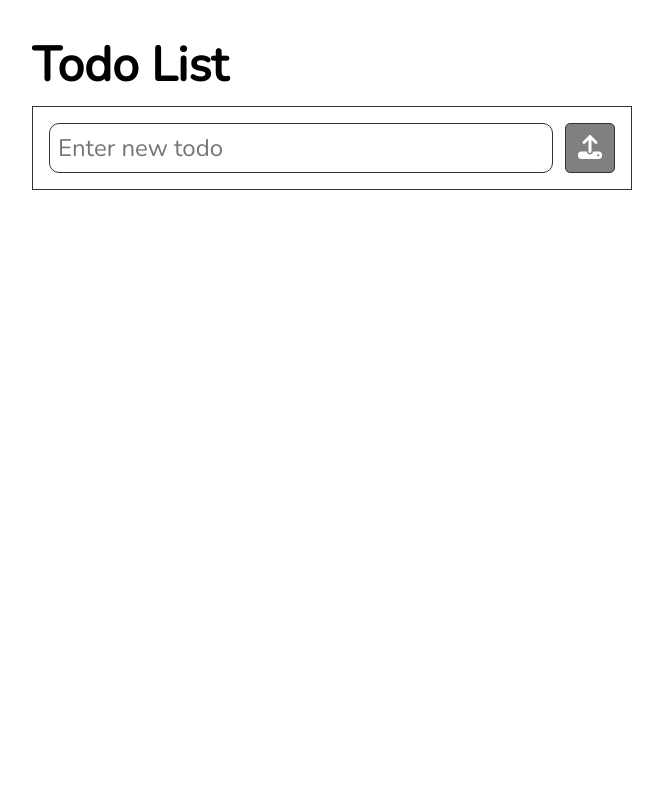
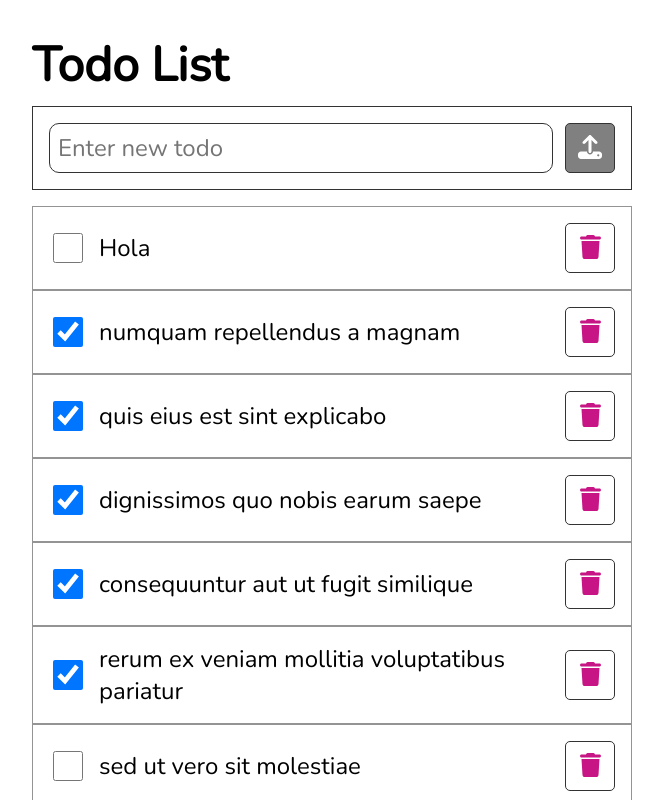
Before and after one commit to sokaluis/advanced-redux, a React (Vite) app: page / in a window 1280 px wide. Shown: the top 800 px of the page, without its empty margins (308-971 px from the left). Built offline with nearby package versions, Linux system fonts and the light colour scheme; data requests are answered from the project's data file.

Commit message:
lesson 6 - applying RTK Query

```diff
--- a/src/lesson_6/data/db.json
+++ b/src/lesson_6/data/db.json
@@ -1,23 +1,5 @@
 {
   "todos": [
-    {
-      "userId": 1,
-      "id": 1,
-      "title": "delectus aut autem",
-      "completed": true
-    },
-    {
-      "userId": 1,
-      "id": 2,
-      "title": "quis ut nam facilis et officia qui",
-      "completed": false
-    },
-    {
-      "userId": 1,
-      "id": 4,
-      "title": "et porro tempora",
-      "completed": true
-    },
     {
       "userId": 1,
       "id": 6,
@@ -1171,16 +1153,10 @@
       "completed": true
     },
     {
-      "userId": 10,
       "id": 200,
-      "title": "ipsam aperiam voluptates qui",
+      "userId": 1,
+      "title": "Hola",
       "completed": false
-    },
-    {
-      "userId": 1,
-      "title": "New todo!",
-      "completed": false,
-      "id": 201
     }
   ]
 }
--- a/src/lesson_6/src/Lesson6.tsx
+++ b/src/lesson_6/src/Lesson6.tsx
@@ -1,8 +1,14 @@
+import { ApiProvider } from "@reduxjs/toolkit/dist/query/react";
 import TodoList from "./features/todos/TodoList";
+import { apiSlice } from './features/api/apiSlice';
 import './styles.css';
 
 const Lesson6 = () => {
-  return <TodoList />;
+  return (
+    <ApiProvider api={apiSlice}>
+      <TodoList />
+    </ApiProvider>
+  );
 };
 
 export default Lesson6;
--- /dev/null
+++ b/src/lesson_6/src/features/api/apiSlice.ts
@@ -0,0 +1,50 @@
+import { createApi, fetchBaseQuery } from '@reduxjs/toolkit/query/react';
+
+export interface Todo {
+  userId: number;
+  id: number;
+  title: string;
+  completed: boolean;
+}
+
+export const apiSlice = createApi({
+  reducerPath: 'api',
+  baseQuery: fetchBaseQuery({
+    baseUrl: 'http://localhost:3500',
+  }),
+  tagTypes: ['todos'],
+  endpoints: (builder) => ({
+    getTodos: builder.query<Todo[], void>({
+      query: () => '/todos',
+      transformResponse: (res: Todo[]) => res.sort((a, b) => b.id - a.id),
+      providesTags: ['todos']
+    }),
+    addTodo: builder.mutation<void, Todo>({
+      query: (todo) => ({
+        url: '/todos',
+        method: 'POST',
+        body: todo,
+      }),
+      invalidatesTags: ['todos']
+    }),
+    updateTodo: builder.mutation<void, Todo>({
+      query: (todo) => ({
+        url: `/todos/${todo.id}`,
+        method: 'PATCH',
+        body: todo,
+      }),
+      invalidatesTags: ['todos']
+    }),
+    deleteTodo: builder.mutation<void, Todo>({
+      query: ({ id }) => ({
+        url: `/todos/${id}`,
+        method: 'DELETE',
+        body: id,
+      }),
+      invalidatesTags: ['todos']
+    })
+  }),
+});
+
+
+export const { useGetTodosQuery, useAddTodoMutation, useUpdateTodoMutation, useDeleteTodoMutation } = apiSlice;
--- a/src/lesson_6/src/features/todos/TodoList.tsx
+++ b/src/lesson_6/src/features/todos/TodoList.tsx
@@ -1,14 +1,32 @@
 // add imports
 import { FontAwesomeIcon } from '@fortawesome/react-fontawesome';
-import { faUpload } from '@fortawesome/free-solid-svg-icons';
+import { faTrash, faUpload } from '@fortawesome/free-solid-svg-icons';
 import { ChangeEvent, useState } from "react";
+import { useGetTodosQuery, useAddTodoMutation, useUpdateTodoMutation, useDeleteTodoMutation } from '../api/apiSlice';
+import { nanoid } from '@reduxjs/toolkit';
 
 const TodoList = () => {
   const [newTodo, setNewTodo] = useState('');
 
+  const {
+    data: todos,
+    isLoading,
+    isSuccess,
+    isError,
+    error
+  } = useGetTodosQuery();
+  const [addTodo] = useAddTodoMutation();
+  const [updateTodo] = useUpdateTodoMutation();
+  const [deleteTodo] = useDeleteTodoMutation();
+
   const handleSubmit = (e: ChangeEvent<HTMLFormElement>) => {
     e.preventDefault();
-    //addTodo
+    addTodo({
+      id: Number(nanoid()),
+      userId: 1,
+      title: newTodo,
+      completed: false,
+    });
     setNewTodo('');
   };
 
@@ -24,14 +42,37 @@
           placeholder="Enter new todo"
         />
       </div>
-      <button className="submit">
+      <button className="submit" type='submit'>
         <FontAwesomeIcon icon={faUpload} />
       </button>
     </form>;
 
 
   let content;
-  // Define conditional content
+  if (isLoading) {
+    content = <p>Loading...</p>;
+  } else if (isSuccess) {
+    content = todos.map(todo => { //JSON.stringify(todos)
+      return (
+        <article key={todo.id}>
+          <div className="todo">
+            <input
+              type="checkbox"
+              checked={todo.completed}
+              id={todo.id?.toString()}
+              onChange={() => updateTodo({ ...todo, completed: !todo.completed })}
+            />
+            <label htmlFor={todo.id?.toString()}>{todo.title}</label>
+          </div>
+          <button className="trash" onClick={() => deleteTodo({ ...todo, id: todo.id })}>
+            <FontAwesomeIcon icon={faTrash} />
+          </button>
+        </article>
+      );
+    });
+  } else if (isError) {
+    content = <p>{JSON.stringify(error)}</p>;
+  }
 
   return (
     <main>
```
